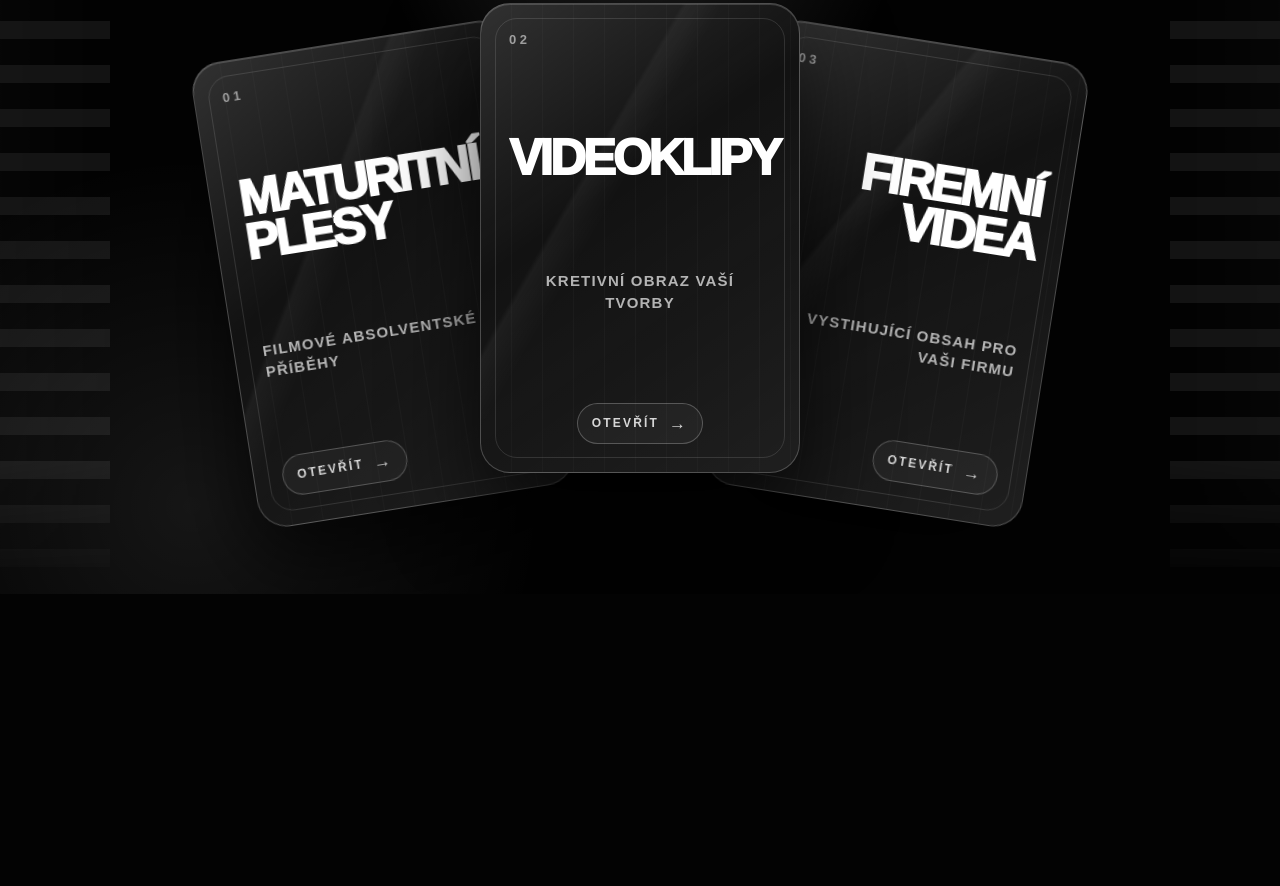
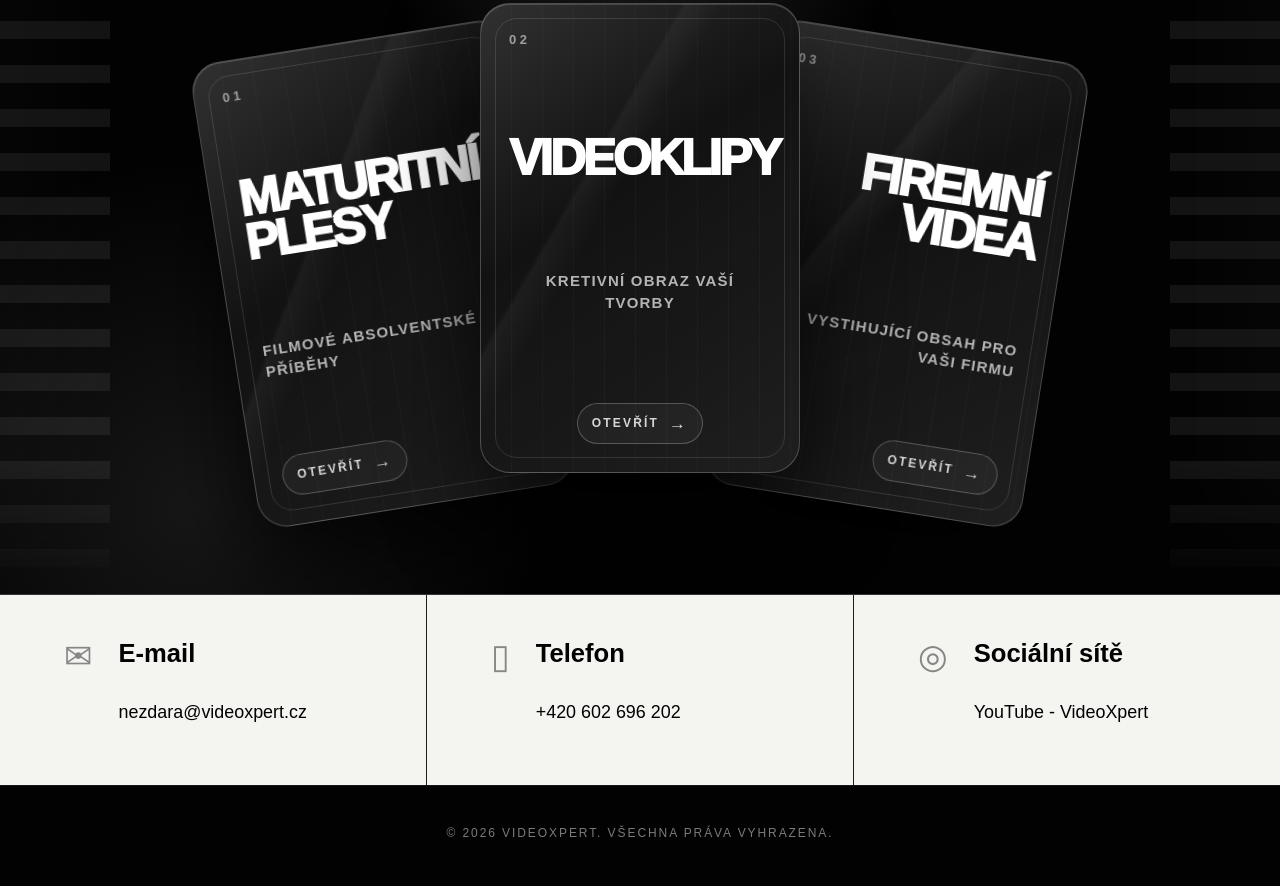
Before and after one commit to marekstoll/VideoXpert, a plain HTML site: page index.html in a window 1280 px wide. Shown: the part 1927-2813 px from the top of the page. Before the commit the page ends 2521 px from the top, so only its background shows below. Drawn offline with Linux system fonts and the light colour scheme.

Commit message:
Update index.html

```diff
--- a/index.html
+++ b/index.html
@@ -937,6 +937,67 @@ margin-right: auto !important;
 .morph-logo {
   width: clamp(230px, 28vw, 430px) !important;
 }
+    .contact-strip {
+  position: relative;
+  z-index: 5;
+  display: grid;
+  grid-template-columns: repeat(3, 1fr);
+  gap: 1px;
+  background: rgba(255,255,255,.10);
+  border-top: 1px solid rgba(255,255,255,.10);
+}
+
+.contact-item {
+  min-height: 190px;
+  padding: 44px 5vw;
+  display: flex;
+  align-items: flex-start;
+  gap: 26px;
+  background: #f4f4f1;
+  color: #020202;
+}
+
+.contact-icon {
+  font-size: 34px;
+  line-height: 1;
+  color: rgba(0,0,0,.45);
+}
+
+.contact-item h3 {
+  margin: 0 0 34px;
+  font-size: clamp(22px, 2vw, 30px);
+  font-weight: 900;
+}
+
+.contact-item a {
+  color: #020202;
+  text-decoration: none;
+  font-size: clamp(17px, 1.4vw, 22px);
+}
+
+.site-footer {
+  position: relative;
+  z-index: 5;
+  padding: 28px 5vw 34px;
+  text-align: center;
+  color: rgba(255,255,255,.48);
+  background: #020202;
+  border-top: 1px solid rgba(255,255,255,.08);
+  font-size: 12px;
+  letter-spacing: .16em;
+  text-transform: uppercase;
+}
+
+@media (max-width: 860px) {
+  .contact-strip {
+    grid-template-columns: 1fr;
+  }
+
+  .contact-item {
+    min-height: auto;
+    padding: 32px 7vw;
+  }
+}
 </style>
 </head>
 
@@ -1015,6 +1076,35 @@ margin-right: auto !important;
         </a>
       </div>
     </section>
+    <section class="contact-strip">
+  <div class="contact-item">
+    <div class="contact-icon">✉</div>
+    <div>
+      <h3>E-mail</h3>
+      <a href="mailto:nezdara@videoxpert.cz">nezdara@videoxpert.cz</a>
+    </div>
+  </div>
+
+  <div class="contact-item">
+    <div class="contact-icon">▯</div>
+    <div>
+      <h3>Telefon</h3>
+      <a href="tel:+420602696202">+420 602 696 202</a>
+    </div>
+  </div>
+
+  <div class="contact-item">
+    <div class="contact-icon">◎</div>
+    <div>
+      <h3>Sociální sítě</h3>
+      <a href="https://www.youtube.com/" target="_blank">YouTube - VideoXpert</a>
+    </div>
+  </div>
+</section>
+
+<footer class="site-footer">
+  <p>© 2026 VideoXpert. Všechna práva vyhrazena.</p>
+</footer>
   </main>
 
   <script>
```
